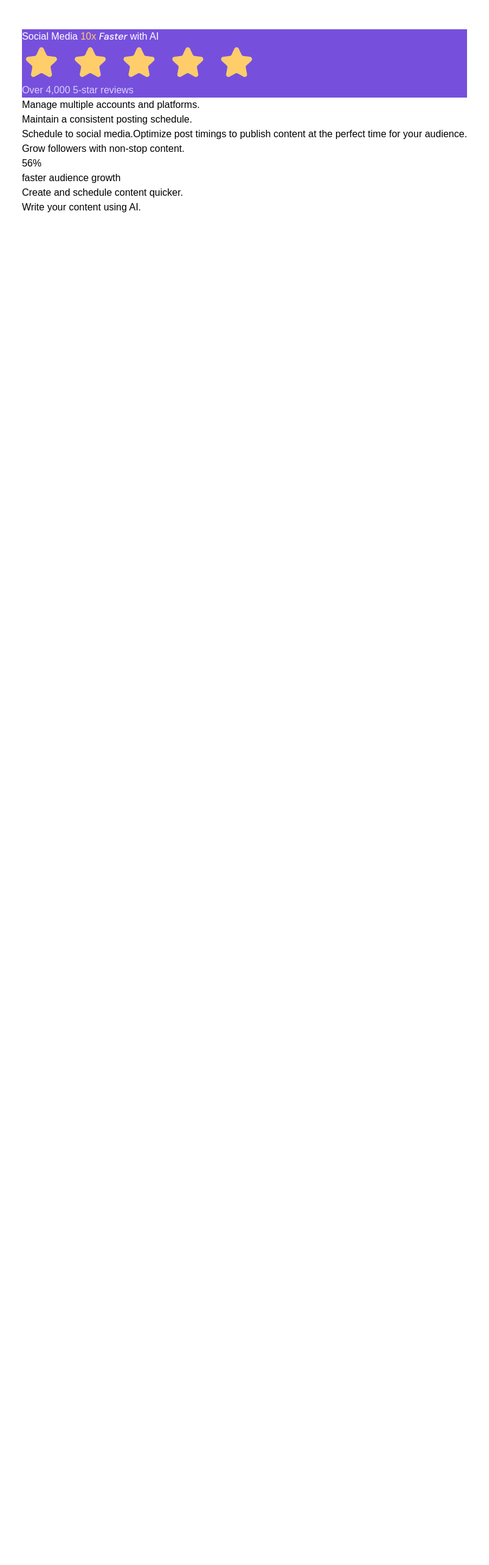
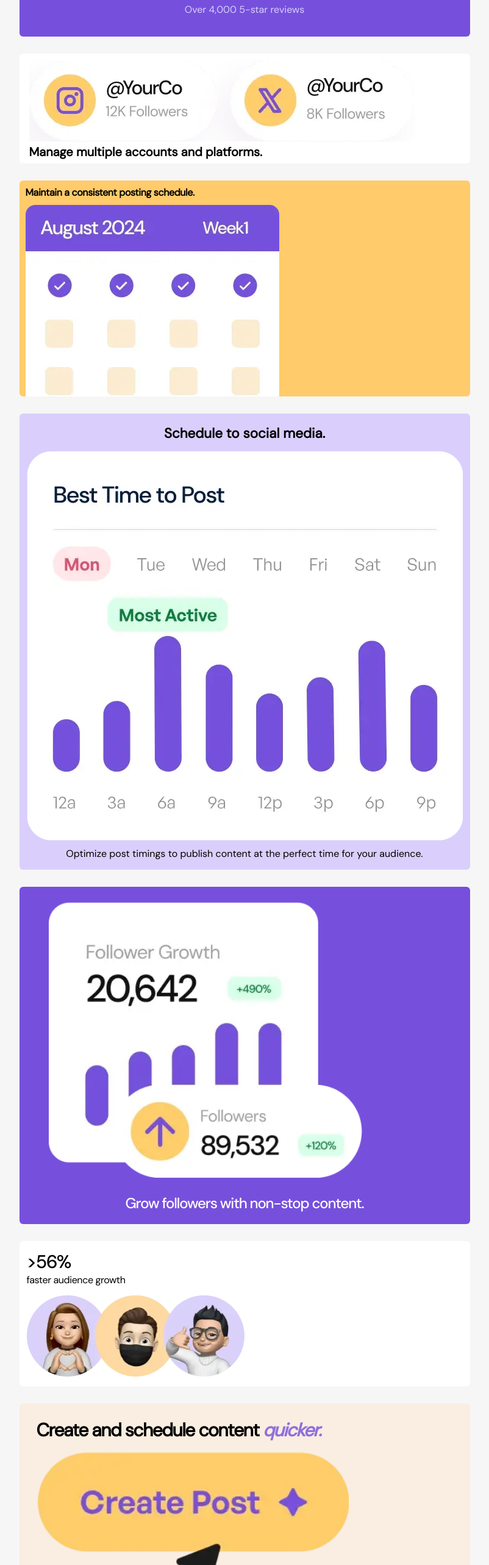
Before and after one commit to francissfrias/FEM-Bento, a React (Vite) app: page / in a window 1280 px wide. Shown: the part 200-2766 px from the top of the page at 61% size, without its empty margins (239-1041 px from the left). Before the commit the page ends 800 px from the top, so only its background shows below. Built offline with nearby package versions, Linux system fonts and the light colour scheme.

Commit message:
Added 7/8 bento grid

```diff
--- a/src/App.tsx
+++ b/src/App.tsx
@@ -1,35 +1,71 @@
-import React from 'react';
 import stars from '../src/assets/images/illustration-five-stars.webp';
+import igImg from '../src/assets/images/illustration-multiple-platforms.webp';
+import calenderImg from '../src/assets/images/illustration-consistent-schedule.webp';
+import scheduleImg from '../src/assets/images/illustration-schedule-posts.webp';
+import fasterAudienceImg from '../src/assets/images/illustration-audience-growth.webp';
+import growFollowersImg from '../src/assets/images/illustration-grow-followers.webp';
+import writeContentImg from '../src/assets/images/illustration-ai-content.webp';
+import createPostImg from '../src/assets/images/illustration-create-post.webp';
 
 const App = () => {
   return (
-    <div className='h-dvh flex justify-center items-center'>
-      <div className=' grid grid-cols-1 grid-rows-1'>
-        <div className='bg-primary'>
-          <h1 className='text-white'>
+    <div className='py-8 px-6 flex justify-center items-center bg-[#f6f6f6]'>
+      <div className=' grid grid-cols-1 grid-rows-1 gap-7'>
+        <div className='bg-primary p-8 rounded-md flex flex-col justify-center items-center text-center'>
+          <h1 className='text-white font-md text-4xl mb-6'>
             Social Media <span className='text-secondary '>10x&nbsp;</span>
-            <i className='font-mdItalic'>Faster</i> with AI
+            <i className='font-mdItalic'>Faster</i>
+            <br className='block md:hidden' /> with AI
           </h1>
-          <img src={stars} />
-          <span className='text-primary-foreground'>
+          <img src={stars} className='w-[60%]  mb-2' />
+          <span className='text-primary-foreground font-regular'>
             Over 4,000 5-star reviews
           </span>
         </div>
-        <div>Manage multiple accounts and platforms.</div>
-        <div>Maintain a consistent posting schedule.</div>
-        <div>
-          Schedule to social media.
-          <span>
+        <div className='bg-white py-2.5 px-4 rounded-md space-y-2'>
+          <img src={igImg} />
+
+          <h1 className='font-regular text-pretty font-bold text-xl tracking-normal leading-[1.15rem]'>
+            Manage multiple accounts and platforms.
+          </h1>
+        </div>
+        <div className='relative px-2.5 pr-36 pt-3 bg-secondary rounded-md'>
+          <h1 className='font-regular font-bold tracking-tight leading-4 '>
+            Maintain a consistent posting schedule.
+          </h1>
+          <img src={calenderImg} className='mt-3' />
+        </div>
+        <div className='bg-primary-foreground py-4 px-3 text-center space-y-3 rounded-md'>
+          <h1 className='font-regular font-bold text-[1.4rem]'>
+            Schedule to social media.
+          </h1>
+          <img src={scheduleImg} />
+          <p className='font-regular text-pretty leading-5'>
             Optimize post timings to publish content at the perfect time for
             your audience.
-          </span>
+          </p>
         </div>
-        <div>Grow followers with non-stop content.</div>
-        <div>
-          <h1>56%</h1>
-          <span>faster audience growth</span>
+        <div className='bg-primary rounded-md px-12 py-6 flex flex-col items-center justify-center text-center'>
+          <img src={growFollowersImg} className='mb-8 w-4/5 self-start' />
+          <p className='font-md text-white text-2xl text-pretty tracking-tighter leading-5 '>
+            Grow followers
+            <br className='block md:hidden' /> with non-stop content.
+          </p>
         </div>
-        <div>Create and schedule content quicker.</div>
+        <div className='bg-white py-4 px-3 text-left  rounded-md '>
+          <h1 className='font-md tracking-tighter text-3xl'>{`>56%`}</h1>
+          <p className='font-regular tracking-tight mb-3'>
+            faster audience growth
+          </p>
+          <img src={fasterAudienceImg} className='min-w-20 w-1/2 ' />
+        </div>
+        <div className='bg-secondary-foreground py-8 px-7 rounded-md flex flex-col '>
+          <h1 className='font-regular font-semibold tracking-tighter leading-6 text-3xl mb-6'>
+            Create and schedule content{' '}
+            <span className='text-primary opacity-80 italic'>quicker.</span>
+          </h1>
+          <img src={createPostImg} className='w-3/4' />
+        </div>
         <div>Write your content using AI.</div>
       </div>
     </div>
```
